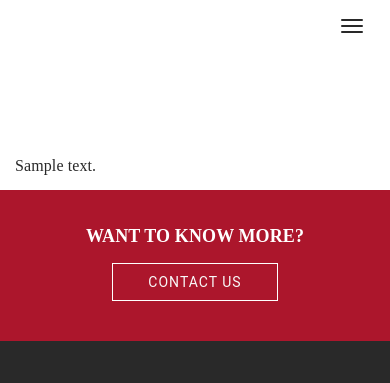
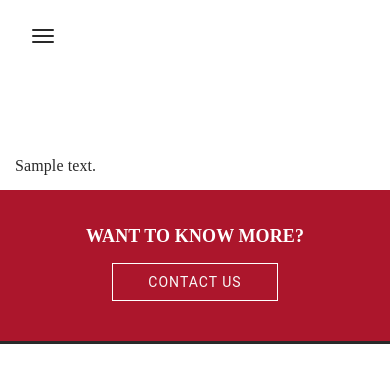
Before and after one commit to kenvilar/new-york-bakery, a WordPress theme: template themes/new-york-bakery/page.php in a window 390 px wide. Shown: the top 383 px of the page. Run offline with PHP 8.4 and a stand-in for WordPress, Linux system fonts and the light colour scheme; the site name, menu and one post (Sample post) are stand-ins, and other content is empty; some libraries are stand-ins or nearby versions.

Commit message:
Menu Toggle css

```diff
--- a/themes/new-york-bakery/assets/css/custom.css
+++ b/themes/new-york-bakery/assets/css/custom.css
@@ -466,15 +466,24 @@ form { display: inline-block; }
 	}
 }
 @media only screen and (max-width: 401px) {
+	/*Footer*/
 	footer .site-container {
 		padding-left: 15px;
 		padding-right: 15px;
 	}
 }
+@media only screen and (max-width: 480px) {
+	.new-york-bakery-container-fluid.out {
+		left: 0 !important;
+	}
+	/*Menu Toggle*/
+	.side-collapse {
+		z-index: 1;
+		width: 100% !important;
+	}
+}
 @media only screen and (max-width: 768px) {
-	/*
-	============== jQuery Timeline Slider ==============
-	*/
+	/*jQuery Timeline Slider*/
 	.timeline-header {
 		width: auto;
 	}
@@ -485,6 +494,14 @@ form { display: inline-block; }
 		padding-right: 15px !important;
 		padding-left: 15px !important;
 	}
+	/*Menu Toggle*/
+	.side-collapse {
+		top: 90px !important;
+	}
+	.navbar-toggle {
+		top: 10px !important;
+		left: 20px !important;
+	}
 }
 @media only screen and (min-width: 768px) {
 	.collapse.navbar-collapse.menu-list-mobile {
@@ -493,9 +510,51 @@ form { display: inline-block; }
 }
 @media only screen and (max-width: 1280px) {
 	/*Menu Toggle*/
+	.navbar-inverse.side-collapse {
+		background-color: #292929;
+	}
+	header #navbar-primary .navbar-nav > li > a {
+		-ms-word-break: break-all;
+		word-break: break-all;
+		-webkit-hyphens: auto;
+		-moz-hyphens: auto;
+		hyphens: auto;
+		font-family: "Roboto", sans-serif;
+		font-style: normal;
+		font-weight: normal;
+		line-height: 50px;
+		font-size: 18px;
+		color: #FFFFFF;
+		text-transform: uppercase;
+	}
 	.navbar-toggle .icon-bar {
 		background: #292929;
 	}
+	.navbar-toggle {
+		display: block;
+		float: left;
+		top: 5px;
+		left: 10px;
+	}
+	.new-york-bakery-container-fluid.out {
+		left: 340px;
+	}
+	.new-york-bakery-container-fluid {
+		width: 100% !important;
+		position: relative !important;
+		left: 0;
+		transition: left .4s !important;
+	}
+	.side-collapse {
+		top: 75px;
+		bottom: 0;
+		left: 0;
+		width: 342px;
+		position: fixed;
+		overflow: hidden;
+		transition: width .4s;
+	}
+	.side-collapse.in { width: 0 !important; }
 	/*Menu*/
 	header #navbar-primary .menu-hd {
 		display: none !important;
@@ -503,12 +562,17 @@ form { display: inline-block; }
 	header #navbar-primary .menu-small-screen {
 		display: block !important;
 	}
+	.side-collapse ul li:first-child { padding-top: 35px; }
+	.side-collapse ul li {
+		width: 100%;
+		padding-top: 2px;
+	}
+	/*All Pages*/
+	body { background-color: #fff; }
+	.new-york-bakery-container-fluid { background-color: #292929; }
 }
 @media only screen and (min-width: 1281px) {
-	header #navbar-primary .menu-hd {
-		display: block !important;
-	}
-	header #navbar-primary .menu-small-screen {
-		display: none !important;
-	}
+	/*Menu*/
+	header #navbar-primary .menu-hd { display: block !important; }
+	header #navbar-primary .menu-small-screen { display: none !important; }
 }
```
